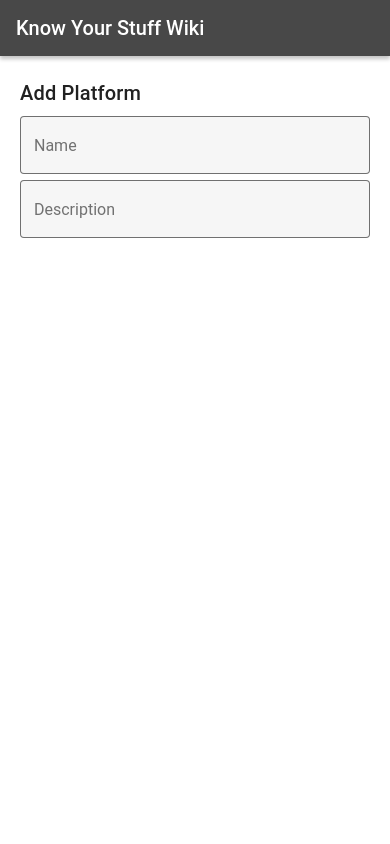
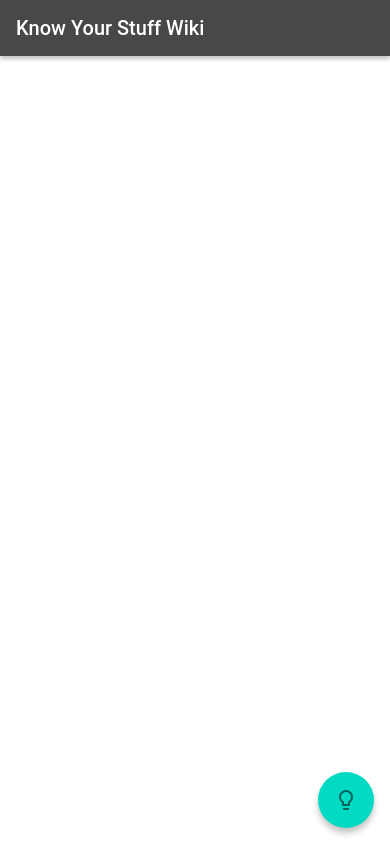
Before and after one commit to vietanhtran16/KnowYourStuffReactNative, a React Native app: screen / in a window 390 px wide. Built offline with nearby package versions, Linux system fonts and the light colour scheme.

Commit message:
AddPlatformModal

```diff
--- /dev/null
+++ b/src/components/AddPlatformModal.tsx
@@ -0,0 +1,25 @@
+import React from "react";
+import { Dialog, TextInput, Button } from "react-native-paper";
+
+interface Props {
+  visible: boolean;
+  onDismiss: () => void;
+}
+
+export const AddPlatformModal: React.FC<Props> = ({ visible, onDismiss }) => (
+  <Dialog visible={visible} onDismiss={onDismiss}>
+    <Dialog.Title>Add new platform</Dialog.Title>
+    <Dialog.Content>
+      <TextInput mode="outlined" label="Name" placeholder="Name" />
+      <TextInput
+        mode="outlined"
+        label="Description"
+        placeholder="Description"
+      />
+      <Dialog.Actions>
+        <Button onPress={onDismiss}>Cancel</Button>
+        <Button onPress={onDismiss}>Add</Button>
+      </Dialog.Actions>
+    </Dialog.Content>
+  </Dialog>
+);
--- a/src/pages/Home.tsx
+++ b/src/pages/Home.tsx
@@ -1,25 +1,35 @@
 import React from "react";
-import { ScrollView, StyleSheet, View } from "react-native";
-import { Title, TextInput } from "react-native-paper";
-
-const styles = StyleSheet.create({
-  inputContainer: {
-    padding: 20,
-  },
-});
+import { ScrollView } from "react-native";
+import { Portal, FAB } from "react-native-paper";
+import { AddPlatformModal } from "../components/AddPlatformModal";
 
 export const Home = () => {
+  const [isFabOpen, setIsFabOpen] = React.useState(false);
+  const onStateChange = ({ open }: { open: boolean }) => setIsFabOpen(open);
+
+  const [isDialogOpen, setIsDialogOpen] = React.useState(false);
+
   return (
     <ScrollView>
-      <View style={styles.inputContainer}>
-        <Title>Add Platform</Title>
-        <TextInput mode="outlined" label="Name" placeholder="Name" />
-        <TextInput
-          mode="outlined"
-          label="Description"
-          placeholder="Description"
+      <Portal>
+        <AddPlatformModal
+          visible={isDialogOpen}
+          onDismiss={() => setIsDialogOpen(false)}
         />
-      </View>
+        <FAB.Group
+          open={isFabOpen}
+          visible
+          icon="lightbulb-outline"
+          actions={[
+            {
+              icon: "plus",
+              label: "Add platform",
+              onPress: () => setIsDialogOpen(true),
+            },
+          ]}
+          onStateChange={onStateChange}
+        ></FAB.Group>
+      </Portal>
     </ScrollView>
   );
 };
```
